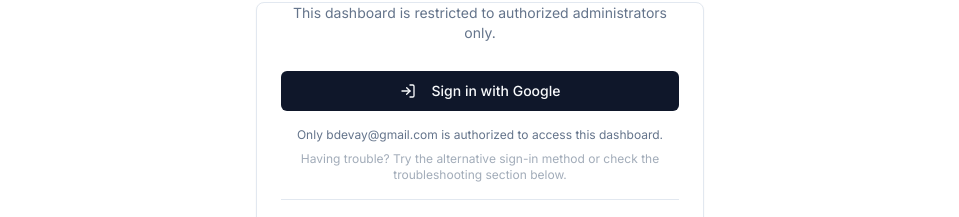
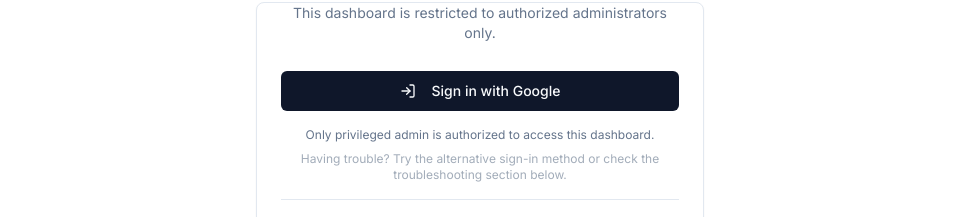
Before and after one commit to LangCanvas/langcanvas, a React (Vite) app: page /admin-login in a window 1280 px wide. Shown: the part 301-518 px from the top of the page, without its empty margins (160-1119 px from the left). Built offline with nearby package versions, Linux system fonts and the light colour scheme.

Commit message:
Update AdminLogin.tsx

```diff
--- a/src/pages/AdminLogin.tsx
+++ b/src/pages/AdminLogin.tsx
@@ -135,7 +135,7 @@ const AdminLogin = () => {
             />
 
             <div className="text-xs text-muted-foreground text-center space-y-2">
-              <p>Only bdevay@gmail.com is authorized to access this dashboard.</p>
+              <p>Only privileged admin is authorized to access this dashboard.</p>
               <p className="text-muted-foreground/60">
                 Having trouble? Try the alternative sign-in method or check the troubleshooting section below.
               </p>
```
